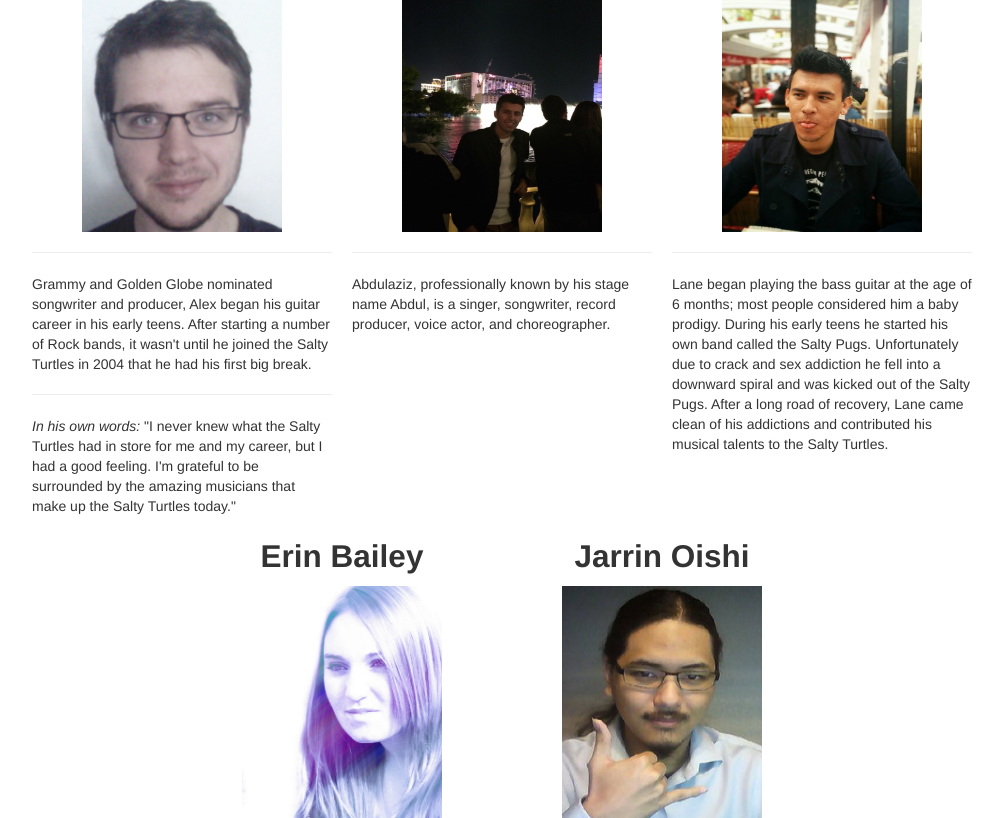
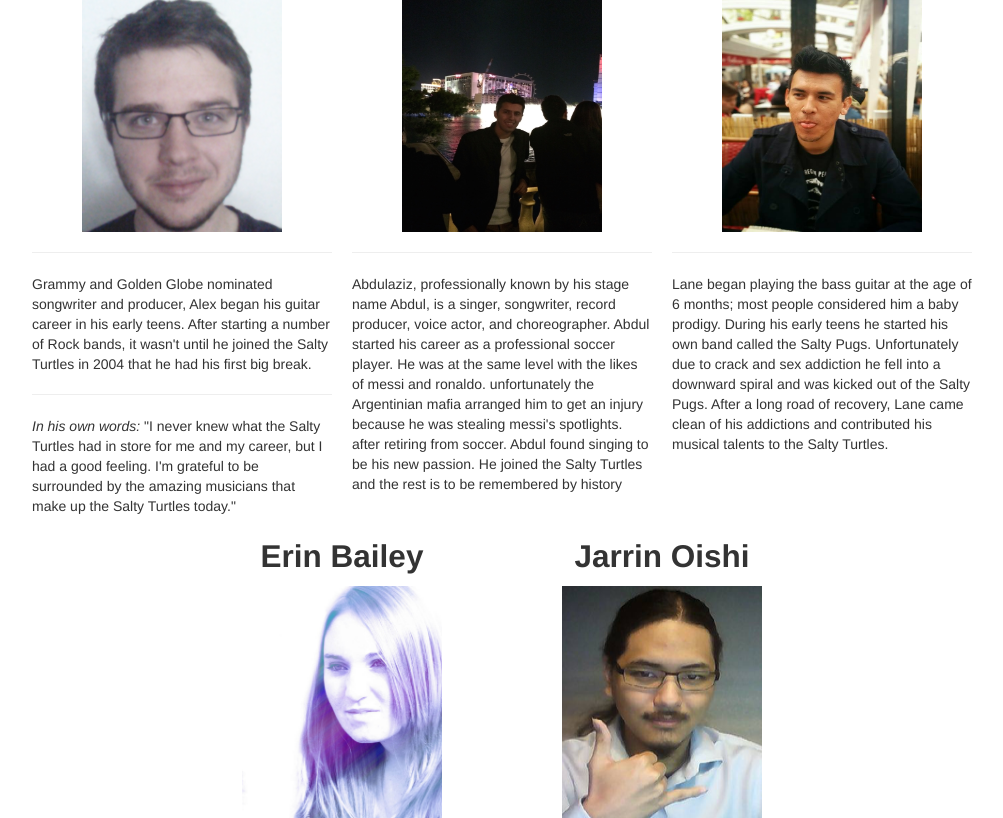
Before and after one commit to fujipug/band, a Django app: page /bio in a window 1280 px wide. Shown: the part 1125-1943 px from the top of the page, without its empty margins (138-1141 px from the left). Run offline with Django 3.2, Linux system fonts and the light colour scheme; some libraries are stand-ins or nearby versions.

Commit message:
updating my bio

```diff
--- a/band/template/bio.html
+++ b/band/template/bio.html
@@ -148,7 +148,7 @@
             <center> <h2>Abdulaziz Alhawas</h2>
             <img src="../static/IMG_0136.JPG" alt="Abdul" style ="width:200px;height:233px"> </center>
             <hr>
-            <p>Abdulaziz, professionally known by his stage name Abdul, is a singer, songwriter, record producer, voice actor, and choreographer.</p>
+            <p>Abdulaziz, professionally known by his stage name Abdul, is a singer, songwriter, record producer, voice actor, and choreographer. Abdul started his career as a professional soccer player. He was at the same level with the likes of messi and ronaldo. unfortunately the Argentinian mafia arranged him to get an injury because he was stealing messi's spotlights. after retiring from soccer. Abdul found singing to be his new passion. He joined the Salty Turtles and the rest is to be remembered by history </p>
         </div>
 
         <div class="span4">
```
